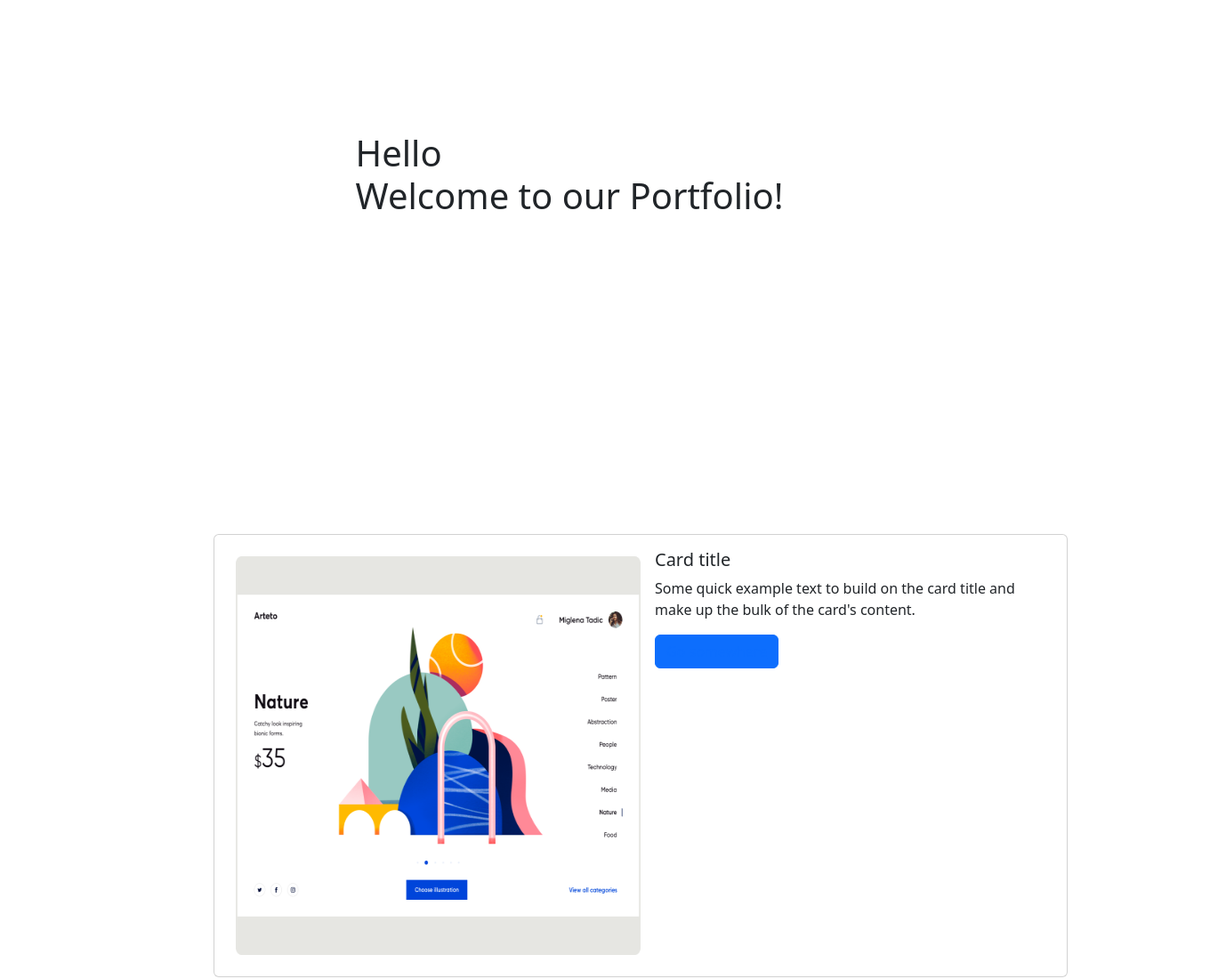
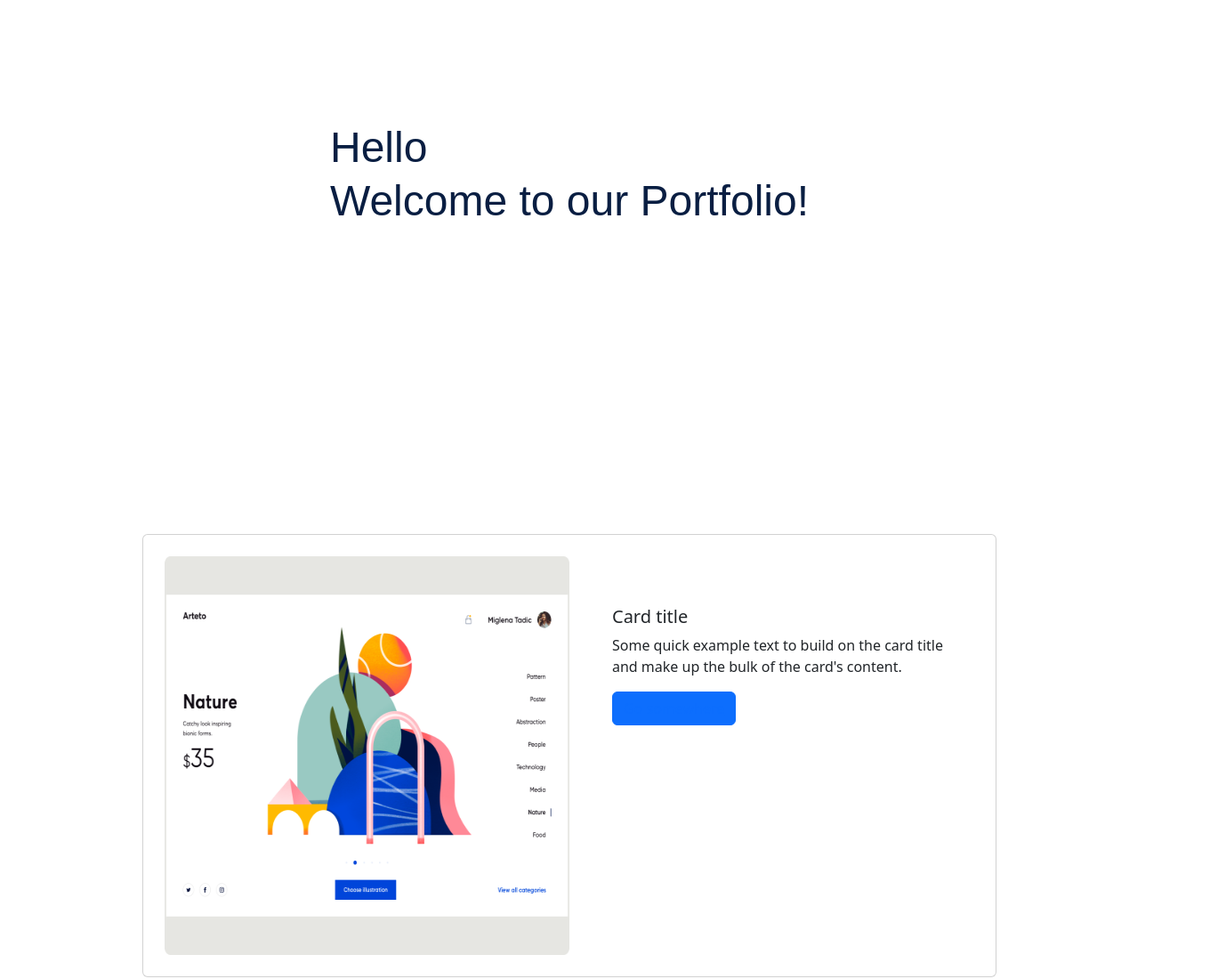
Before and after one commit to BiancaMe/Bootstrap, a plain HTML site: page index.html in a window 1280 px wide. Shown: the part 200-1300 px from the top of the page at 89% size, 1360 px wide, since content can reach past the window. Drawn offline with nearby package versions, Linux system fonts and the light colour scheme.

Commit message:
Updated the css style

```diff
--- a/style.css
+++ b/style.css
@@ -9,9 +9,15 @@ body {
     justify-content: center;
 }
 
+h1{
+    font-family: 'Poppins', sans-serif;
+    font-size: 48px;
+    line-height: 60px;
+    color: #091e42;
+}
+
 #works {
     height: 100vh;
-    margin-left: 5rem;
     display: flex;
     flex-direction: column;
     align-items: center;
@@ -27,6 +33,7 @@ body {
   display: flex;
   flex-direction: column;
   align-items: flex-start;
+  margin: 4em 2em 0 2em
 }
 
 .image-container {
```
